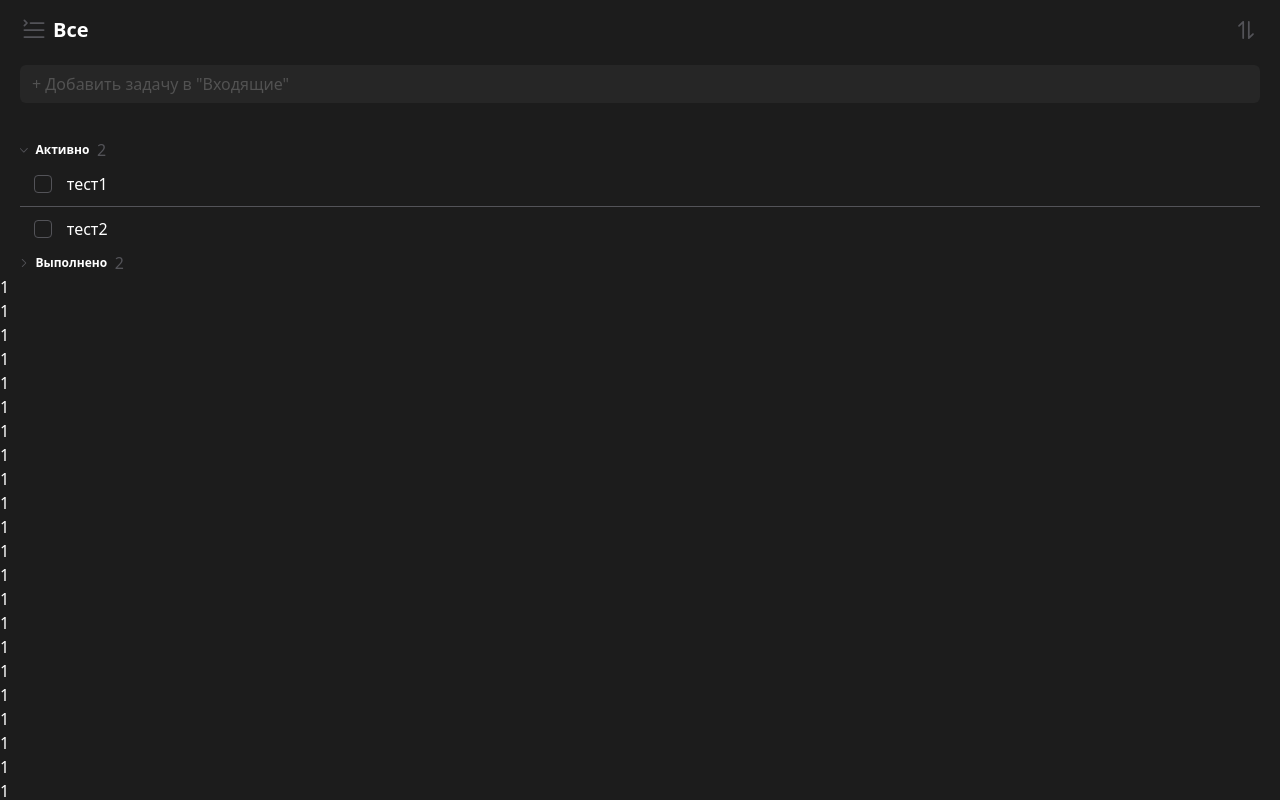
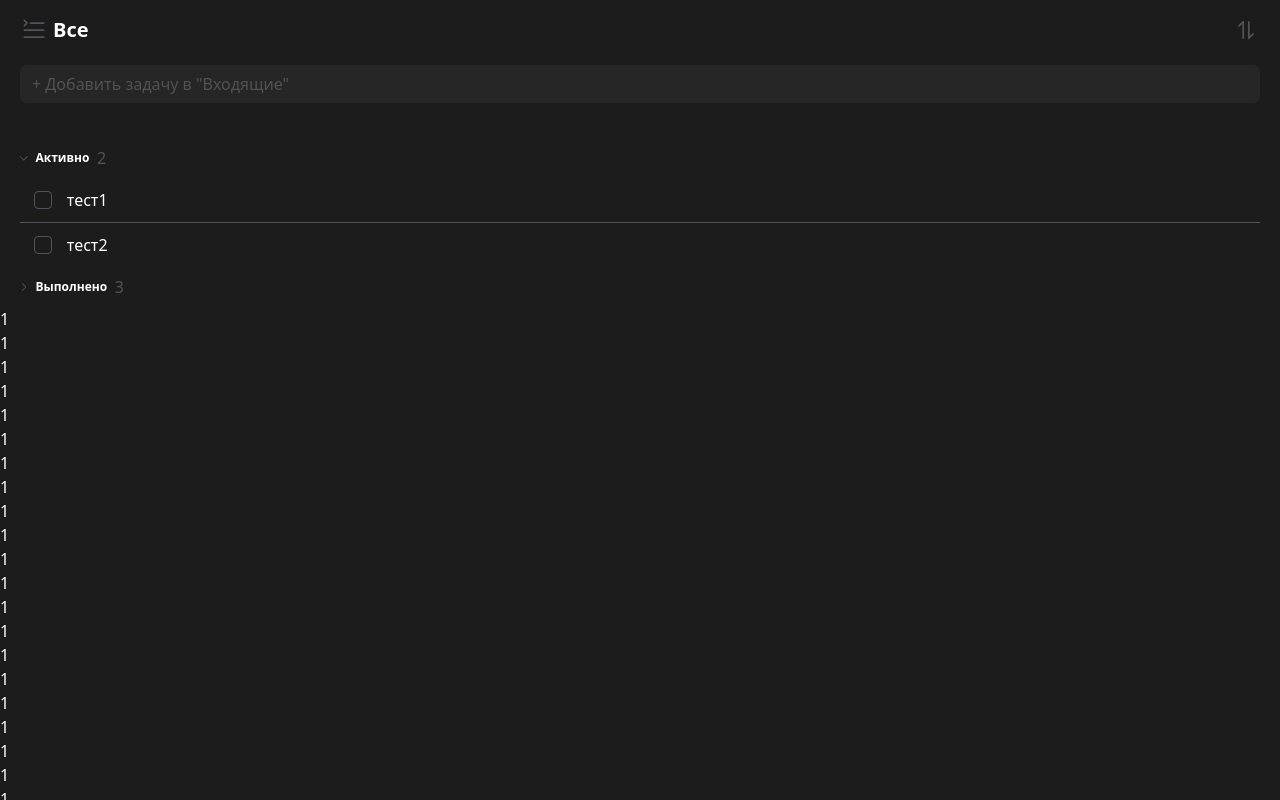
Before and after one commit to irugov/react_to-do-list, a React (Vite) app: page / in a window 1280 px wide. Shown: the top 800 px of the page. Built offline with nearby package versions, Linux system fonts and the light colour scheme.

Commit message:
refactor(state): consolidate sections visibility state
- Combine separate visibility states into single sectionsVisibility object
- Optimize localStorage usage with single useEffect
- Add toggle helper functions

```diff
--- a/src/components/TaskList/TaskList.jsx
+++ b/src/components/TaskList/TaskList.jsx
@@ -6,11 +6,34 @@ function TaskList({tasks}) {
   const activeTasks = useMemo(() => tasks.filter(task => !task.completed), [tasks]);
   const completedTasks = useMemo(() => tasks.filter(task => task.completed), [tasks]);
 
-  //Хуки для сворачивания/разворачивания списков задач
-  const [activeIsHidden, setActiveIsHidden] = useState(false);
-  const [completedIsHidden, setCompletedIsHidden] = useState(true);
+  // Кастомный хук для сворачивания/разворачивания списков задач с сохранением состояние с помощью localStorage
+  function usePersistedState(key, defaultValue) {
+    const [state, setState] = useState(() => {
+      const saved = localStorage.getItem(key);
+      return saved ? JSON.parse(saved) : defaultValue;
+    });
 
-  useEffect(() => {}, []);
+    // Эффект для сохранения состояния сворачивания/разворачивания списков задач
+    useEffect(() => {
+      localStorage.setItem(key, JSON.stringify(state));
+    }, [key, state]);
+
+    return [state, setState];
+  }
+
+  // Использование кастомного хука:
+  const [sectionsVisibility, setSectionsVisibility] = usePersistedState('sectionsVisibility', {
+    active: false,
+    completed: true
+  });
+
+  // Универсальная функция для переключения видимости списков задач
+  function toggleVisibility(section) {
+    setSectionsVisibility(prev => ({
+      ...prev,
+      [section]: !prev[section]
+    }));
+  };
 
 	return <main className="flex flex-col h-screen text-white">
         <header className="sticky top-0 z-50 px-[20px] py-[15px] bg-[#1c1c1c]">
@@ -34,22 +57,22 @@ function TaskList({tasks}) {
 
           <section className="grow bg-[#1c1c1c]">
             <section>
-                <span className="flex items-center gap-[7.5px] pl-[20px] cursor-pointer">
+                <div className="flex items-center gap-[7.5px] pl-[20px] h-[40px] cursor-pointer" onClick={ () => toggleVisibility('active') }>
                     <svg xmlns="http://www.w3.org/2000/svg" xmlnsXlink="http://www.w3.org/1999/xlink" width="8px" height="8px" viewBox="-4.5 0 20 20" version="1.1">
                         <g id="Page-1" stroke="none" strokeWidth="1" fill="none" fillRule="evenodd">
                             <g id="Dribbble-Light-Preview" transform="translate(-305.000000, -6679.000000)" fill="#535358">
                                 <g id="icons" transform="translate(56.000000, 160.000000)">
                                     <path d="M249.365851,6538.70769 L249.365851,6538.70769 C249.770764,6539.09744 250.426289,6539.09744 250.830166,6538.70769 L259.393407,6530.44413 C260.202198,6529.66364 260.202198,6528.39747 259.393407,6527.61699 L250.768031,6519.29246 C250.367261,6518.90671 249.720021,6518.90172 249.314072,6519.28247 L249.314072,6519.28247 C248.899839,6519.67121 248.894661,6520.31179 249.302681,6520.70653 L257.196934,6528.32352 C257.601847,6528.71426 257.601847,6529.34685 257.196934,6529.73759 L249.365851,6537.29462 C248.960938,6537.68437 248.960938,6538.31795 249.365851,6538.70769"
                                     id="arrow_right-[#336]"
-                                  {...( !activeIsHidden ? {transform: "translate(254.000000, 6529.000000) rotate(90) translate(-254.000000, -6529.000000)"} : {} )}></path>
+                                    {...( !sectionsVisibility.active ? {transform: "translate(254.000000, 6529.000000) rotate(90) translate(-254.000000, -6529.000000)"} : {} )}></path>
                                 </g>
                             </g>
                         </g>
                     </svg>
-                  <h2 className="text-[12px] font-bold" onClick={ () => setActiveIsHidden(!activeIsHidden) }>Активно</h2>
+                    <h2 className="text-[12px] font-bold">Активно</h2>
                     <p className="text-[#535358]">{ activeTasks.length }</p>
-                </span>
-                {!activeIsHidden && (
+                </div>
+                {!sectionsVisibility.active && (
                   <ul className="[&_li:last-child_div_div:last-child]:hidden">
                     { activeTasks.map(task => (
                           <TaskItem
@@ -63,22 +86,22 @@ function TaskList({tasks}) {
             </section>
 
             <section>
-                <span className="flex items-center gap-[7.5px] pl-[20px] cursor-pointer">
+                <div className="flex items-center gap-[7.5px] pl-[20px] h-[40px] cursor-pointer" onClick={ () => toggleVisibility('completed') }>
                   <svg xmlns="http://www.w3.org/2000/svg" xmlnsXlink="http://www.w3.org/1999/xlink" width="8px" height="8px" viewBox="-4.5 0 20 20" version="1.1">
                       <g id="Page-1" stroke="none" strokeWidth="1" fill="none" fillRule="evenodd">
                           <g id="Dribbble-Light-Preview" transform="translate(-305.000000, -6679.000000)" fill="#535358">
                               <g id="icons" transform="translate(56.000000, 160.000000)">
                                   <path d="M249.365851,6538.70769 L249.365851,6538.70769 C249.770764,6539.09744 250.426289,6539.09744 250.830166,6538.70769 L259.393407,6530.44413 C260.202198,6529.66364 260.202198,6528.39747 259.393407,6527.61699 L250.768031,6519.29246 C250.367261,6518.90671 249.720021,6518.90172 249.314072,6519.28247 L249.314072,6519.28247 C248.899839,6519.67121 248.894661,6520.31179 249.302681,6520.70653 L257.196934,6528.32352 C257.601847,6528.71426 257.601847,6529.34685 257.196934,6529.73759 L249.365851,6537.29462 C248.960938,6537.68437 248.960938,6538.31795 249.365851,6538.70769"
                                   id="arrow_right-[#336]"
-                                  {...( !completedIsHidden ? {transform: "translate(254.000000, 6529.000000) rotate(90) translate(-254.000000, -6529.000000)"} : {} )}></path>
+                                  {...( !sectionsVisibility.completed ? {transform: "translate(254.000000, 6529.000000) rotate(90) translate(-254.000000, -6529.000000)"} : {} )}></path>
                               </g>
                           </g>
                       </g>
                   </svg>
-                  <h2 className="text-[12px] font-bold" onClick={ () => setCompletedIsHidden(!completedIsHidden) }>Выполнено</h2>
+                  <h2 className="text-[12px] font-bold">Выполнено</h2>
                   <p className="text-[#535358]">{ completedTasks.length }</p>
-                </span>
-                {!completedIsHidden && (
+                </div>
+                {!sectionsVisibility.completed && (
                   <ul className="[&_li:last-child_div_div:last-child]:hidden">
                     { completedTasks.map(task => (
                           <TaskItem
--- a/src/routes/root.jsx
+++ b/src/routes/root.jsx
@@ -1,6 +1,5 @@
 import { useState } from 'react';
 import { nanoid } from 'nanoid';
-import { Link } from 'react-router-dom';
 import { TaskContext } from '../contexts/TaskContext';
 import TaskList from '../components/TaskList/TaskList';
 
@@ -9,6 +8,7 @@ function Root() {
         {id: nanoid(), value: "тест1", completed: false},
         {id: nanoid(), value: "тест2", completed: false},
         {id: nanoid(), value: "тест3", completed: true},
+        {id: nanoid(), value: "тест4", completed: true},
         {id: nanoid(), value: "тест4", completed: true},
       ]);
 
```
Lines whose indentation alone changed are shown as unchanged.
